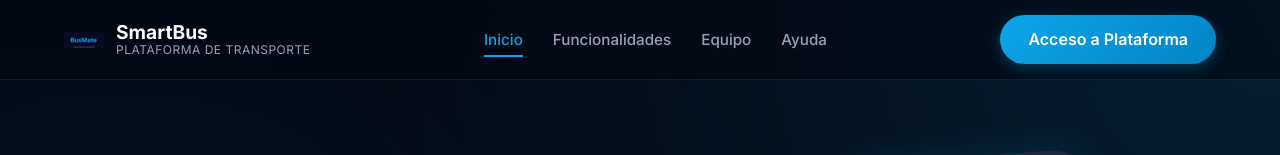
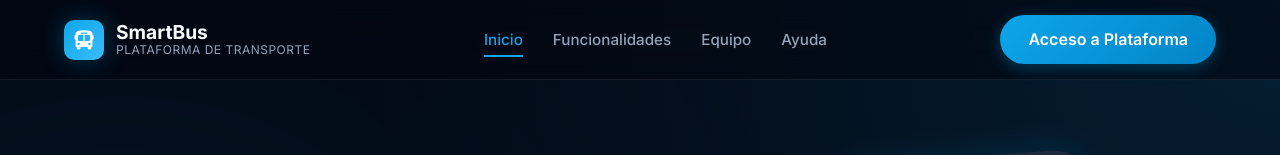
Before and after one commit to carlosarielcuadrascamacho-svg/TecBus, a plain HTML site: page FrontEnd/index.html in a window 1280 px wide. Shown: the top 155 px of the page. Drawn offline with Linux system fonts and the light colour scheme.

Commit message:
Revert "Fix: reemplazado logo simulado (icono bus) por imagen SmartBusLogo.png"
This reverts commit 67a826918e2d37639463f20a7d62564a5079867b.

```diff
--- a/FrontEnd/assets/css/landing_style.css
+++ b/FrontEnd/assets/css/landing_style.css
@@ -65,11 +65,6 @@ ul { list-style: none; }
     width: 40px; height: 40px; background: linear-gradient(135deg, var(--color-primario), #38bdf8); color: white;
     border-radius: 10px; display: flex; justify-content: center; align-items: center; font-size: 1.2rem;
     box-shadow: var(--shadow-glow);
-}
-.logo-symbol-img {
-    width: 40px; height: 40px;
-    border-radius: 10px;
-    object-fit: contain;
 }
 .logo-text { display: flex; flex-direction: column; line-height: 1.1; }
 .brand-name { font-weight: 700; font-size: 1.2rem; color: var(--text-main); }
--- a/FrontEnd/index.html
+++ b/FrontEnd/index.html
@@ -49,7 +49,7 @@
     <nav class="navbar">
         <div class="container nav-container">
             <div class="logo-area">
-                <img src="assets/img/SmartBusLogo.png" alt="SmartBus" class="logo-symbol-img">
+                <div class="logo-symbol"><i class="fas fa-bus"></i></div>
                 <div class="logo-text">
                     <span class="brand-name">SmartBus</span>
                     <span class="brand-subtitle">Plataforma de Transporte</span>
```
